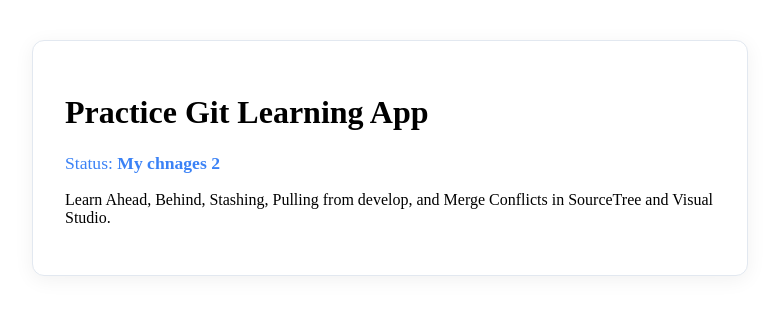
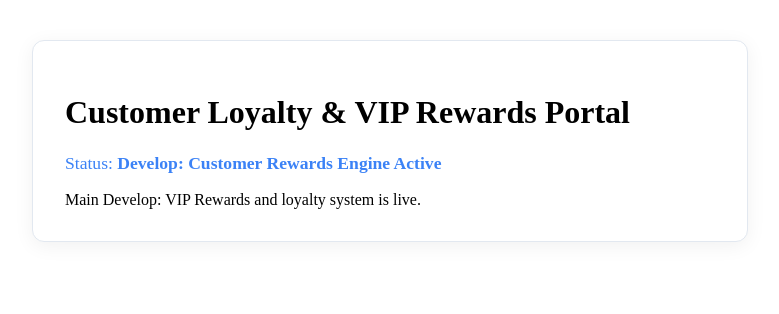
Before and after one commit to 2071999/practice, an Angular app in the folder frontend/: page / in a window 1280 px wide. Shown: the top 314 px of the page, without its empty margins (250-1029 px from the left). Built offline with nearby package versions, Linux system fonts and the light colour scheme.

Commit message:
feat(loyalty): add loyalty and rewards module across 5 files on develop

```diff
--- a/frontend/src/app/app.component.html
+++ b/frontend/src/app/app.component.html
@@ -1,5 +1,5 @@
 <div class="card">
   <h1>{{ title }}</h1>
   <p class="subtitle">Status: <strong>{{ status }}</strong></p>
-  <p>Learn Ahead, Behind, Stashing, Pulling from develop, and Merge Conflicts in SourceTree and Visual Studio.</p>
+  <div class="module-banner">Main Develop: VIP Rewards and loyalty system is live.</div>
 </div>
--- a/frontend/src/app/app.component.ts
+++ b/frontend/src/app/app.component.ts
@@ -7,11 +7,7 @@
   styleUrls: ['./app.component.css']
 })
 export class AppComponent {
-  title = 'Practice Git Learning App';
-  // status = 'Ready for Branching & PR Practice';
-  status = 'Stripe Payment Gateway is Active';
-  status = 'Server Maintenance Mode Active- chnages from The devlop - payment-branch';
-  status = 'My chnages';
-  status = 'My chnages 2';
-
+  title = 'Customer Loyalty & VIP Rewards Portal';
+  status = 'Develop: Customer Rewards Engine Active';
+  vipMemberCount = 1250;
 }
--- a/frontend/src/styles.css
+++ b/frontend/src/styles.css
@@ -1,8 +1,24 @@
-/* Global Styles */
 body {
   font-family: -apple-system, BlinkMacSystemFont, "Segoe UI", Roboto, sans-serif;
   margin: 0;
   padding: 24px;
-  background-color: #f8fafc;
-  color: #1e293b;
+  background-color: #fefce8;
+  color: #713f12;
 }
+.card {
+  max-width: 650px;
+  margin: 40px auto;
+  background: #ffffff;
+  padding: 32px;
+  border-radius: 12px;
+  box-shadow: 0 4px 20px rgba(0, 0, 0, 0.06);
+  border: 1px solid #fef08a;
+}
+.module-banner {
+  background-color: #fef9c3;
+  color: #854d0e;
+  padding: 14px;
+  border-radius: 8px;
+  margin-top: 16px;
+  font-weight: 600;
+}
```
Also changed, not shown: 2 other files (tests, documents, lock files or other folders).
